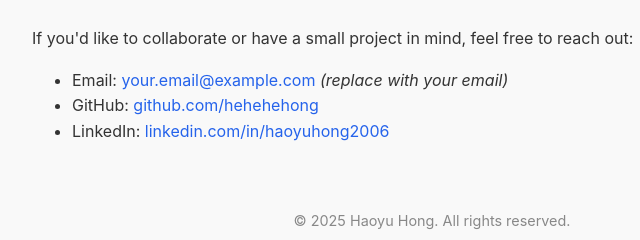
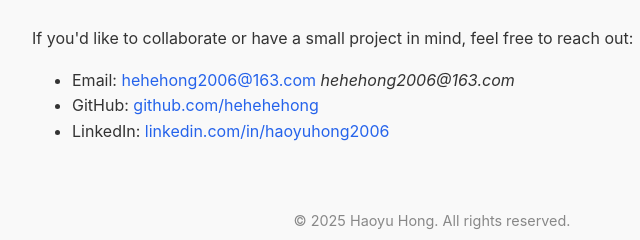
Before and after one commit to hhy1337/hhy1337.github.io, a plain HTML site: page index_en.html in a window 1280 px wide. Shown: the part 1411-1651 px from the top of the page, 208-848 px from the left. Drawn offline with Linux system fonts and the light colour scheme.

Commit message:
Update email address in contact section

```diff
--- a/index_en.html
+++ b/index_en.html
@@ -182,7 +182,7 @@
             <h2>Contact</h2>
             <p>If you'd like to collaborate or have a small project in mind, feel free to reach out:</p>
             <ul>
-                <li>Email: <a href="mailto:your.email@example.com">your.email@example.com</a> <em>(replace with your email)</em></li>
+                <li>Email: <a href="mailto:hehehong2006@163.com">hehehong2006@163.com</a> <em>hehehong2006@163.com</em></li>
                 <li>GitHub: <a href="https://github.com/hehehehong">github.com/hehehehong</a></li>
                 <li>LinkedIn: <a href="https://www.linkedin.com/in/haoyuhong2006/">linkedin.com/in/haoyuhong2006</a></li>
             </ul>
```
